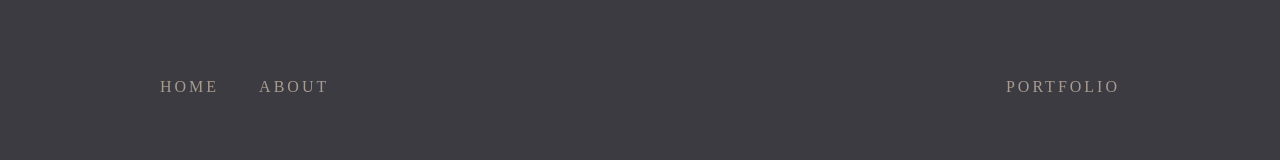
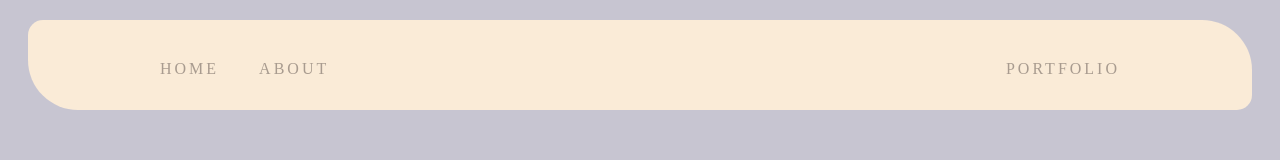
Before and after one commit to Cat-Sosa-Personal-Website/PersonalWebsite, a plain HTML site: page index.html in a window 1280 px wide. Drawn offline with Linux system fonts and the light colour scheme.

Commit message:
feat: added new styles to nav bar and linked things around

```diff
--- a/index.html
+++ b/index.html
@@ -11,7 +11,7 @@
     <header>
         <nav id="main_menu">
             <div class="logo_area">
-                <a href=""><img src="—Pngtree—butterfly+photography+logo+design+template_3607745.png" style="width:4; height:4em" alt=""> </a>
+
             </div>
         <nav class="inner_main_menu">
         <ul>
--- a/styleshiz.css
+++ b/styleshiz.css
@@ -1,5 +1,5 @@
 body {
-    background-color: rgb(60, 59, 65)
+    background-color: rgb(199, 197, 209)
 }
 
 
@@ -24,7 +24,7 @@ header {
 .inner_main_menu ul li a{color:rgb(168, 155, 143);display:block;padding: 10px 20px; text-decoration: none; text-transform: uppercase; letter-spacing: 3px;}
 .inner_main_menu ul li a:hover{color:beige}
 
-#main_menu{width: 100%;position: relative;height: 90px;}
+#main_menu{width: 100%;height: 90px;background-color: antiquewhite;border-radius: 15px 50px;}
 
 .logo_area{padding-right: 30px;}
 
```
Also changed, not shown: about.html (+1 -1 lines), portfolio.html (+1 -1 lines).
